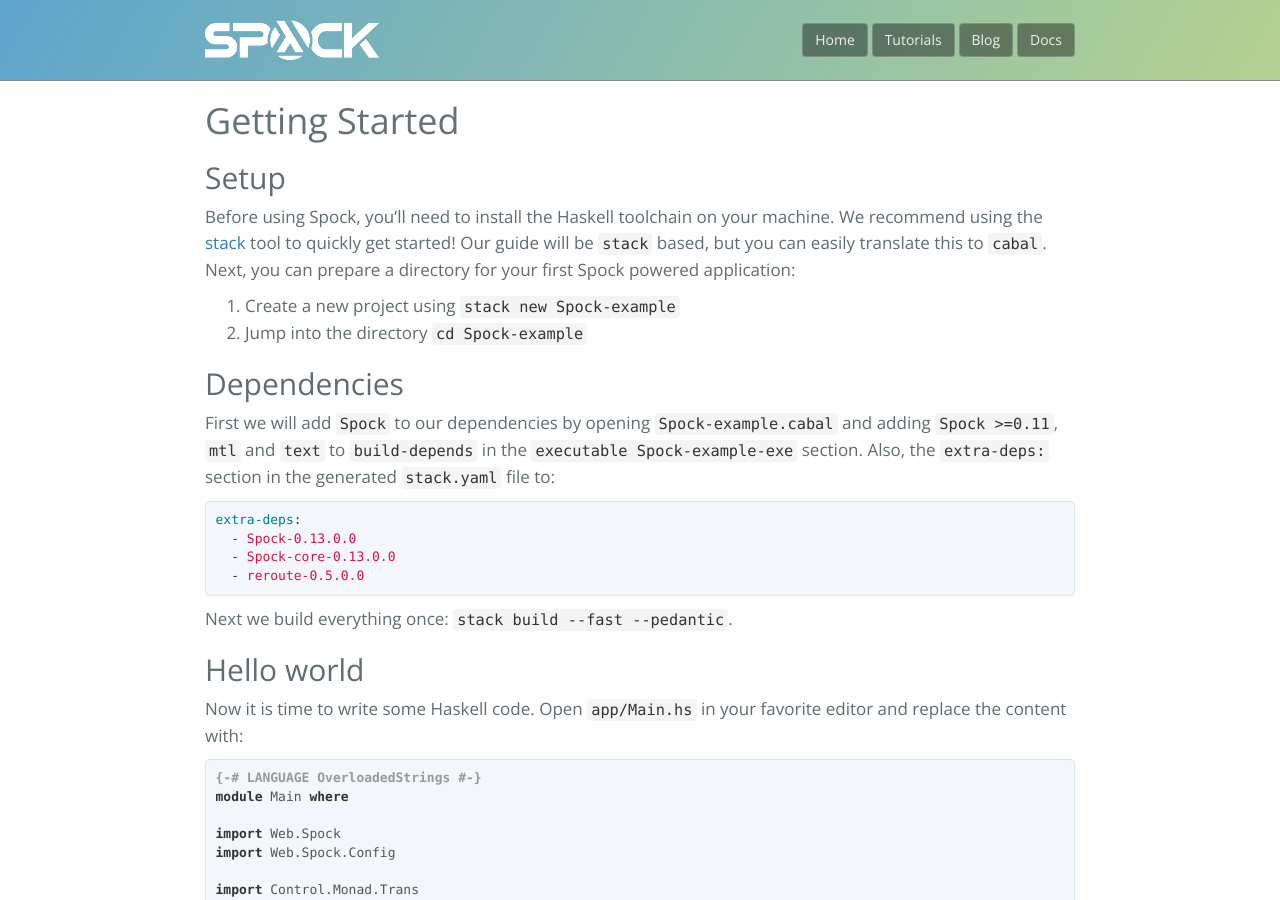
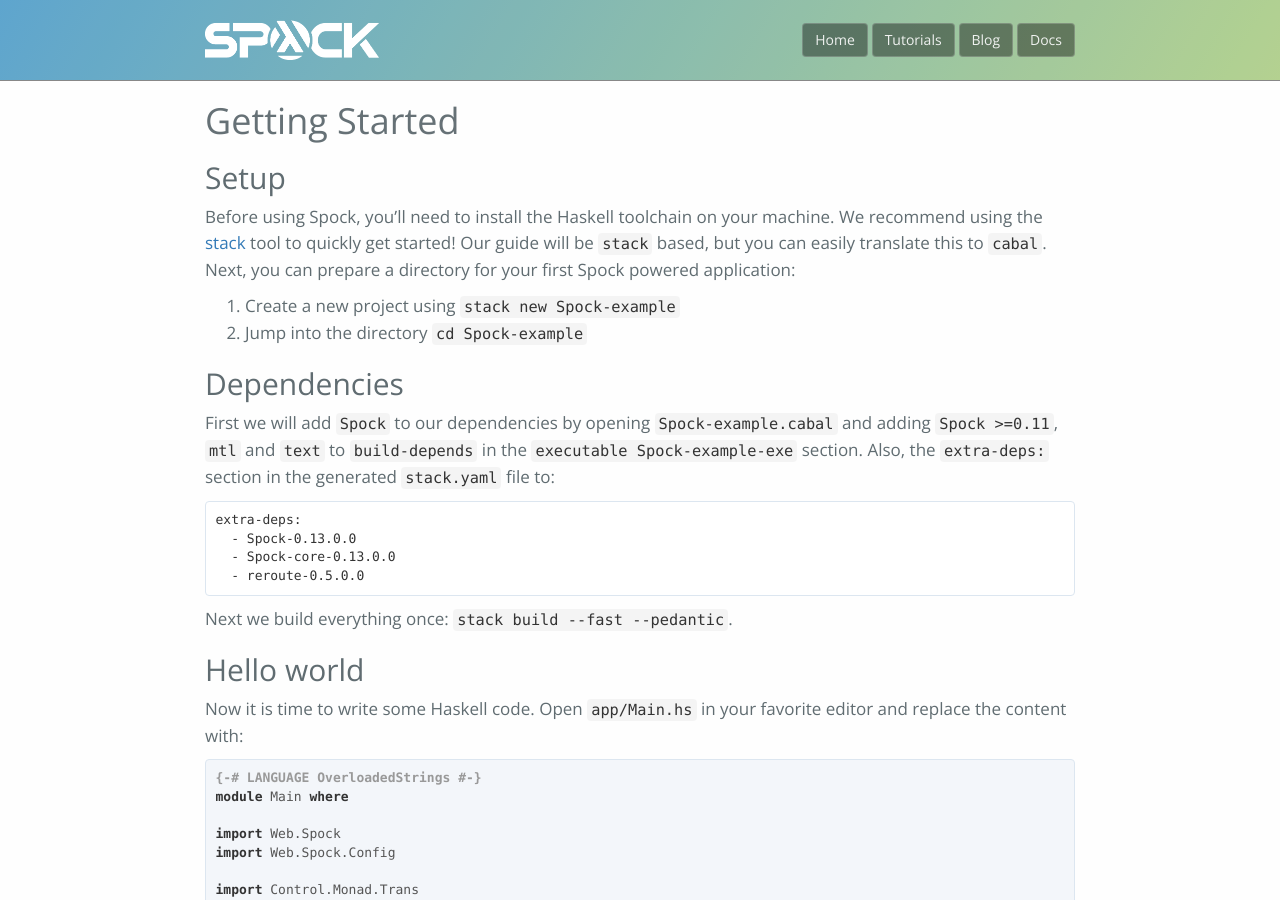
Before and after one commit to agrafix/Spock, a Jekyll site: the page built from docs/tutorials/getting-started.md, in a window 1280 px wide and 900 px high. Built offline with Jekyll 4.4.1, drawn with Linux system fonts in a browser that asks for light colours; nearby versions of some CDN libraries; some web fonts are replaced.

Commit message:
use different code block

````diff
--- a/docs/tutorials/getting-started.md
+++ b/docs/tutorials/getting-started.md
@@ -24,12 +24,12 @@ Next, you can prepare a directory for your first Spock powered application:
 First we will add `Spock` to our dependencies by opening `Spock-example.cabal` and adding `Spock >=0.11`, `mtl` and `text` to `build-depends` in the
 `executable Spock-example-exe` section. Also, the `extra-deps:` section in the generated `stack.yaml` file to:
 
-{% highlight yaml %}
+```
 extra-deps:
   - Spock-0.13.0.0
   - Spock-core-0.13.0.0
   - reroute-0.5.0.0
-{% endhighlight %}
+```
 
 Next we build everything once: `stack build --fast --pedantic`.
 
````
